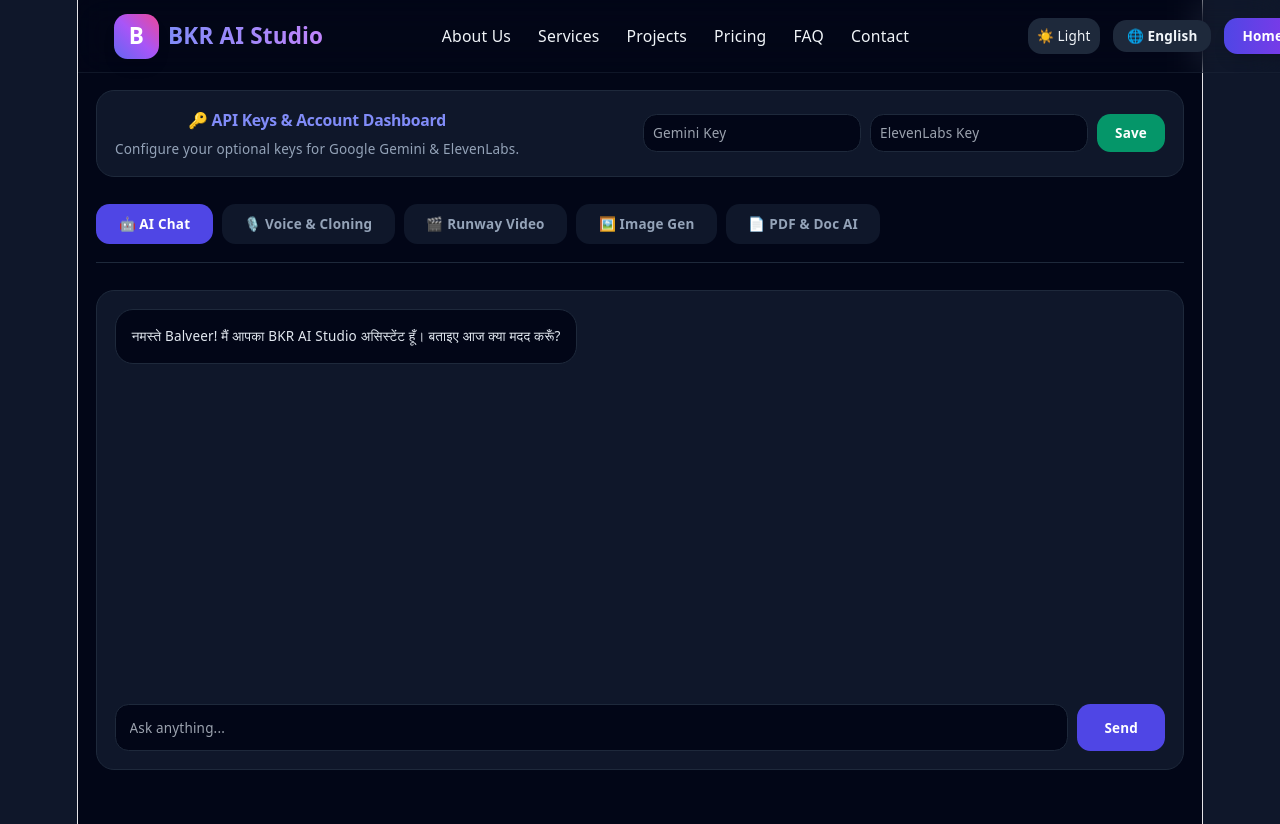
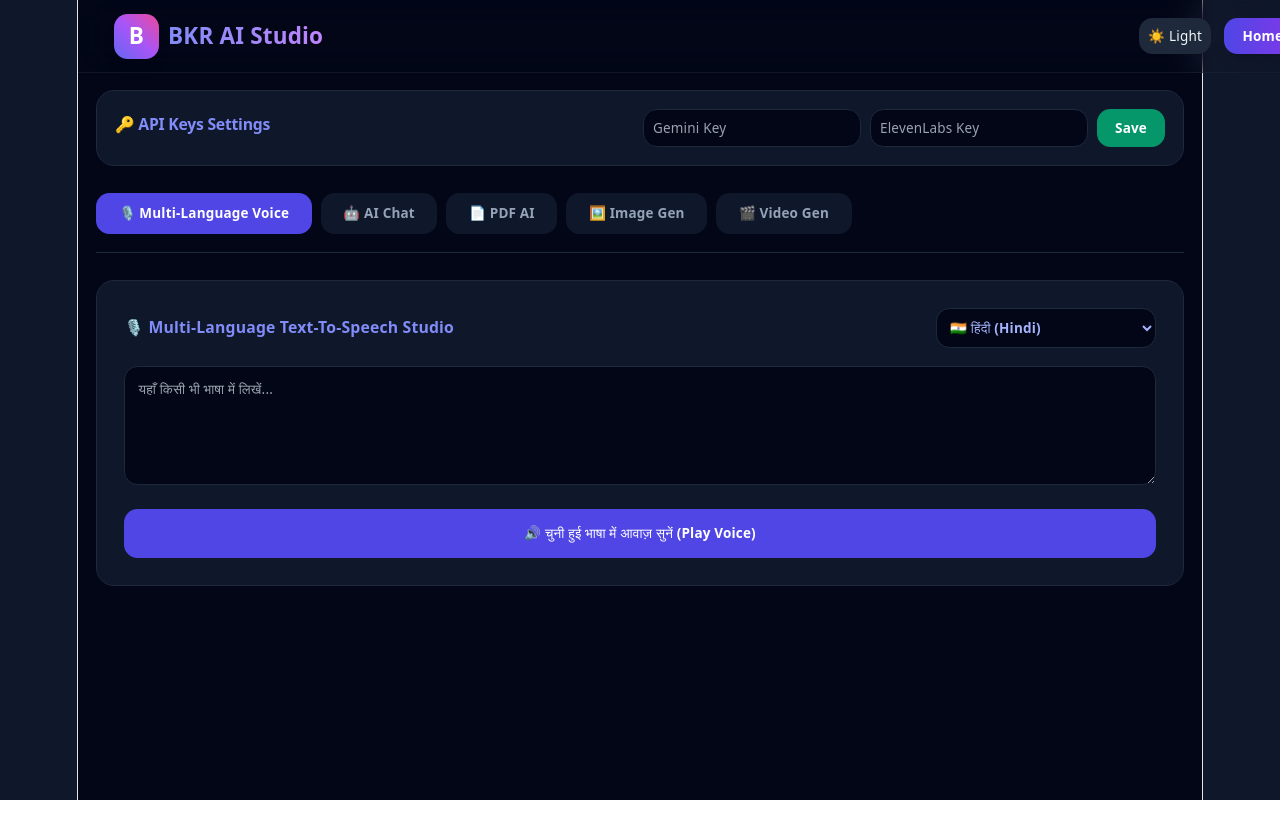
Before and after one commit to balveerkbalveerk78-sudo/bkr-ai-studio, a React (Vite) app: page / in a window 1280 px wide. Both pictures are taken after a click on the button "Open Dashboard 🚀". After the commit the page ends 800 px from the top, so only its background shows below. Built offline with nearby package versions, Linux system fonts and the light colour scheme.

Commit message:
Added multi-language voice support for Hindi English and regional languages

```diff
--- a/src/App.jsx
+++ b/src/App.jsx
@@ -3,9 +3,8 @@
 export default function App() {
   const [lang, setLang] = useState('hi');
   const [theme, setTheme] = useState('dark');
-  const [currentView, setCurrentView] = useState('landing'); // 'landing', 'dashboard', 'login'
-  const [activeTab, setActiveTab] = useState('chat');
-  const [isLoggedIn, setIsLoggedIn] = useState(false);
+  const [currentView, setCurrentView] = useState('landing');
+  const [activeTab, setActiveTab] = useState('voice');
 
   // API Keys
   const [geminiKey, setGeminiKey] = useState(localStorage.getItem('bkr_gemini') || '');
@@ -14,9 +13,15 @@
   // AI Tool States
   const [chatPrompt, setChatPrompt] = useState('');
   const [chatMessages, setChatMessages] = useState([
-    { role: 'ai', content: 'नमस्ते Balveer! मैं आपका BKR AI Studio असिस्टेंट हूँ। बताइए आज क्या मदद करूँ?' }
+    { role: 'ai', content: 'नमस्ते Balveer! मैं आपका BKR AI Studio असिस्टेंट हूँ।' }
   ]);
+
+  // Multi-Language Voice States
   const [voiceText, setVoiceText] = useState('');
+  const [selectedVoiceLang, setSelectedVoiceLang] = useState('hi-IN');
+  const [voiceLoading, setVoiceLoading] = useState(false);
+
+  // Image & PDF
   const [imagePrompt, setImagePrompt] = useState('');
   const [generatedImg, setGeneratedImg] = useState('');
   const [docText, setDocText] = useState('');
@@ -43,12 +48,48 @@
     }
   };
 
-  const handleVoice = () => {
+  // MULTI-LANGUAGE VOICE ENGINE
+  const handleVoice = async () => {
     if (!voiceText.trim()) return;
-    window.speechSynthesis.cancel();
-    const utterance = new SpeechSynthesisUtterance(voiceText);
-    utterance.lang = lang === 'hi' ? 'hi-IN' : 'en-US';
-    window.speechSynthesis.speak(utterance);
+    setVoiceLoading(true);
+
+    let played = false;
+
+    // Try ElevenLabs Multilingual V2 if Key exists
+    if (elevenKey) {
+      try {
+        const res = await fetch('https://api.elevenlabs.io/v1/text-to-speech/21m00Tcm4TlvDq8ikWAM', {
+          method: 'POST',
+          headers: {
+            'Content-Type': 'application/json',
+            'xi-api-key': elevenKey
+          },
+          body: JSON.stringify({
+            text: voiceText,
+            model_id: "eleven_multilingual_v2"
+          })
+        });
+        if (res.ok) {
+          const blob = await res.blob();
+          const audio = new Audio(URL.createObjectURL(blob));
+          audio.play();
+          played = true;
+        }
+      } catch (e) {
+        console.log("ElevenLabs fallback to Browser Speech");
+      }
+    }
+
+    // Direct Browser Multi-Language Speech Engine
+    if (!played) {
+      window.speechSynthesis.cancel();
+      const utterance = new SpeechSynthesisUtterance(voiceText);
+      utterance.lang = selectedVoiceLang;
+      utterance.rate = 0.9;
+      window.speechSynthesis.speak(utterance);
+    }
+
+    setVoiceLoading(false);
   };
 
   const handleImage = () => {
@@ -56,9 +97,22 @@
     setGeneratedImg(`https://image.pollinations.ai/prompt/${encodeURIComponent(imagePrompt)}?width=800&height=500&nologo=true`);
   };
 
-  const handleDocSummary = () => {
-    if (!docText.trim()) return;
-    setDocSummary("📄 डॉक्यूमेंट सारांश: " + docText.substring(0, 150) + "...\n(मुख्य बिंदु सफलतापूर्वक विश्लेषित किए गए)");
+  const handleFileUpload = (e) => {
+    const file = e.target.files[0];
+    if (file) {
+      const reader = new FileReader();
+      reader.onload = (uploadEvent) => setDocText(uploadEvent.target.result);
+      reader.readAsText(file);
+    }
+  };
+
+  const downloadPDF = () => {
+    const content = docSummary || docText;
+    if (!content) return alert('डाउनलोड करने के लिए कोई टेक्स्ट नहीं है!');
+    const printWindow = window.open('', '', 'height=600,width=800');
+    printWindow.document.write('<html><head><title>BKR AI PDF</title></head><body><pre>' + content + '</pre></body></html>');
+    printWindow.document.close();
+    printWindow.print();
   };
 
   return (
@@ -71,21 +125,9 @@
           <span className="text-xl font-bold bg-gradient-to-r from-indigo-400 to-purple-400 bg-clip-text text-transparent">BKR AI Studio</span>
         </div>
 
-        <div className="hidden md:flex space-x-6 text-sm font-medium">
-          <a href="#about" className="hover:text-indigo-400">About Us</a>
-          <a href="#services" className="hover:text-indigo-400">Services</a>
-          <a href="#projects" className="hover:text-indigo-400">Projects</a>
-          <a href="#pricing" className="hover:text-indigo-400">Pricing</a>
-          <a href="#faq" className="hover:text-indigo-400">FAQ</a>
-          <a href="#contact" className="hover:text-indigo-400">Contact</a>
-        </div>
-
         <div className="flex items-center space-x-3">
           <button onClick={() => setTheme(theme === 'dark' ? 'light' : 'dark')} className="p-2 rounded-xl bg-slate-800 text-xs">
             {theme === 'dark' ? '☀️ Light' : '🌙 Dark'}
-          </button>
-          <button onClick={() => setLang(lang === 'hi' ? 'en' : 'hi')} className="px-3 py-1.5 rounded-xl bg-slate-800 text-xs font-semibold">
-            🌐 {lang === 'hi' ? 'English' : 'हिंदी'}
           </button>
           <button onClick={() => setCurrentView(currentView === 'dashboard' ? 'landing' : 'dashboard')} className="px-4 py-2 rounded-xl bg-gradient-to-r from-indigo-600 to-purple-600 text-white font-bold text-xs shadow-lg">
             {currentView === 'dashboard' ? 'Home 🏠' : 'Open Dashboard 🚀'}
@@ -93,117 +135,13 @@
         </div>
       </nav>
 
-      {/* LANDING PAGE VIEW */}
-      {currentView === 'landing' && (
-        <div className="pt-20">
-          {/* HERO SECTION */}
-          <section className="px-6 py-20 text-center max-w-5xl mx-auto space-y-6">
-            <div className="inline-block px-4 py-1.5 rounded-full bg-indigo-500/10 border border-indigo-500/20 text-indigo-400 text-xs font-bold">✨ Next-Gen AI Company & Tools Platform</div>
-            <h1 className="text-4xl sm:text-6xl font-black leading-tight">आर्टिफिशियल इंटेलिजेंस से बदलें अपना व्यवसाय</h1>
-            <p className="text-slate-400 text-base sm:text-lg max-w-2xl mx-auto">AI Chat, Voice Generator, Voice Cloning, Runway Video, Image Generation & Document AI Tools — All in One Premium Dashboard.</p>
-            <div className="flex justify-center gap-4 pt-4">
-              <button onClick={() => setCurrentView('dashboard')} className="px-8 py-3.5 bg-indigo-600 hover:bg-indigo-500 rounded-xl font-bold text-white shadow-xl">Get Started Free 🚀</button>
-              <a href="#services" className="px-8 py-3.5 bg-slate-800 hover:bg-slate-700 rounded-xl font-bold border border-slate-700">Explore Services</a>
-            </div>
-          </section>
-
-          {/* ABOUT US */}
-          <section id="about" className="py-16 px-6 bg-slate-900/50 border-y border-slate-800/50 max-w-6xl mx-auto rounded-3xl my-10">
-            <div className="text-center space-y-3">
-              <h2 className="text-3xl font-bold">👨‍💻 About BKR AI Studio</h2>
-              <p className="text-slate-400 max-w-2xl mx-auto text-sm">We provide cutting-edge AI Solutions, Custom AI Models, Automation, and Web Solutions tailored for businesses, content creators, and developers worldwide.</p>
-            </div>
-          </section>
-
-          {/* SERVICES */}
-          <section id="services" className="py-16 px-6 max-w-6xl mx-auto">
-            <h2 className="text-3xl font-bold text-center mb-12">💼 Our AI Services</h2>
-            <div className="grid md:grid-cols-3 gap-6">
-              {[
-                { title: '🤖 AI Chat & Assistants', desc: 'Custom Gemini & GPT Integrations for business automation.' },
-                { title: '🎙️ ElevenLabs Voice & Cloning', desc: 'Ultra-realistic Text-to-Speech and voice cloning solutions.' },
-                { title: '🎬 Runway AI Video Engine', desc: 'Cinematic AI video generation for ads and filmmaking.' },
-                { title: '🖼️ High-Res AI Image Gen', desc: 'Text-to-Image creation for creative graphics & branding.' },
-                { title: '📄 PDF & Document AI', desc: 'Automated document processing, summary & data extraction.' },
-                { title: '🌐 Web & Full Stack AI Apps', desc: 'Complete modern responsive UI/UX websites & dashboards.' }
-              ].map((s, i) => (
-                <div key={i} className="p-6 bg-slate-900 border border-slate-800 rounded-2xl hover:border-indigo-500 transition-all">
-                  <h3 className="text-lg font-bold text-indigo-400 mb-2">{s.title}</h3>
-                  <p className="text-slate-400 text-xs leading-relaxed">{s.desc}</p>
-                </div>
-              ))}
-            </div>
-          </section>
-
-          {/* PRICING */}
-          <section id="pricing" className="py-16 px-6 max-w-6xl mx-auto text-center">
-            <h2 className="text-3xl font-bold mb-4">💰 Simple Transparent Pricing</h2>
-            <p className="text-slate-400 text-sm mb-12">Choose the plan that fits your business needs.</p>
-            <div className="grid md:grid-cols-3 gap-8">
-              {[
-                { name: 'Starter', price: 'Free', features: ['Basic AI Chat', 'Standard Image Gen', 'Community Support'] },
-                { name: 'Pro Studio', price: '₹999/mo', features: ['ElevenLabs Voice AI', 'Runway Video Access', 'PDF Summary Tools', 'Priority Support'] },
-                { name: 'Enterprise', price: 'Custom', features: ['Custom API Integrations', 'Voice Cloning Engine', 'Dedicated Infrastructure', '24/7 SLA Support'] }
-              ].map((p, i) => (
-                <div key={i} className="p-8 bg-slate-900 border border-slate-800 rounded-3xl space-y-6 flex flex-col justify-between">
-                  <div>
-                    <h3 className="text-xl font-bold">{p.name}</h3>
-                    <div className="text-3xl font-black text-indigo-400 mt-2">{p.price}</div>
-                    <ul className="mt-6 space-y-3 text-xs text-slate-400 text-left">
-                      {p.features.map((f, j) => <li key={j}>✓ {f}</li>)}
-                    </ul>
-                  </div>
-                  <button onClick={() => setCurrentView('dashboard')} className="w-full py-3 bg-indigo-600 rounded-xl font-bold text-xs">Choose Plan</button>
-                </div>
-              ))}
-            </div>
-          </section>
-
-          {/* TESTIMONIALS & FAQ */}
-          <section id="faq" className="py-16 px-6 max-w-4xl mx-auto space-y-8">
-            <h2 className="text-3xl font-bold text-center">❓ Frequently Asked Questions</h2>
-            <div className="space-y-4">
-              <div className="p-4 bg-slate-900 border border-slate-800 rounded-2xl">
-                <h3 className="font-bold text-sm">Q: How do I integrate my own API Keys?</h3>
-                <p className="text-slate-400 text-xs mt-1">A: You can enter your Gemini & ElevenLabs API keys directly inside the Dashboard settings panel.</p>
-              </div>
-              <div className="p-4 bg-slate-900 border border-slate-800 rounded-2xl">
-                <h3 className="font-bold text-sm">Q: Is Voice Cloning supported?</h3>
-                <p className="text-slate-400 text-xs mt-1">A: Yes, via ElevenLabs API integration in the Voice Studio tab.</p>
-              </div>
-            </div>
-          </section>
-
-          {/* CONTACT FORM */}
-          <section id="contact" className="py-16 px-6 max-w-xl mx-auto bg-slate-900 border border-slate-800 rounded-3xl my-12">
-            <h2 className="text-2xl font-bold text-center mb-6">📞 Contact Us</h2>
-            <form onSubmit={e => { e.preventDefault(); alert('Message sent!'); }} className="space-y-4 text-xs">
-              <input type="text" placeholder="Your Name" required className="w-full p-3 bg-slate-950 border border-slate-800 rounded-xl text-white outline-none"/>
-              <input type="email" placeholder="Your Email" required className="w-full p-3 bg-slate-950 border border-slate-800 rounded-xl text-white outline-none"/>
-              <textarea rows="4" placeholder="Your Message..." required className="w-full p-3 bg-slate-950 border border-slate-800 rounded-xl text-white outline-none"></textarea>
-              <button type="submit" className="w-full py-3 bg-indigo-600 font-bold rounded-xl text-white">Send Message 🚀</button>
-            </form>
-          </section>
-
-          {/* FOOTER */}
-          <footer className="border-t border-slate-800 py-8 text-center text-xs text-slate-500">
-            <p>© 2026 BKR AI Studio. All rights reserved. | Responsive & SEO Optimized</p>
-            <div className="flex justify-center space-x-4 mt-3">
-              <span>WhatsApp</span> • <span>Email</span> • <span>Social Media</span>
-            </div>
-          </footer>
-        </div>
-      )}
-
-      {/* USER DASHBOARD VIEW (ALL AI TOOLS) */}
+      {/* DASHBOARD VIEW */}
       {currentView === 'dashboard' && (
         <div className="pt-20 px-4 max-w-6xl mx-auto pb-12">
 
-          {/* USER LOGIN / SETTINGS BAR */}
           <div className="bg-slate-900 border border-slate-800 p-4 rounded-2xl mb-6 flex flex-wrap justify-between items-center gap-4">
             <div>
-              <h2 className="text-sm font-bold text-indigo-400">🔑 API Keys & Account Dashboard</h2>
-              <p className="text-xs text-slate-400">Configure your optional keys for Google Gemini & ElevenLabs.</p>
+              <h2 className="text-sm font-bold text-indigo-400">🔑 API Keys Settings</h2>
             </div>
             <div className="flex gap-2 flex-wrap">
               <input type="password" value={geminiKey} onChange={e => setGeminiKey(e.target.value)} placeholder="Gemini Key" className="p-2 text-xs bg-slate-950 border border-slate-800 rounded-xl text-white"/>
@@ -212,18 +150,45 @@
             </div>
           </div>
 
-          {/* AI TOOL TABS */}
           <div className="flex overflow-x-auto gap-2 pb-4 mb-6 border-b border-slate-800">
             {[
+              { id: 'voice', label: '🎙️ Multi-Language Voice' },
               { id: 'chat', label: '🤖 AI Chat' },
-              { id: 'voice', label: '🎙️ Voice & Cloning' },
-              { id: 'video', label: '🎬 Runway Video' },
+              { id: 'pdf', label: '📄 PDF AI' },
               { id: 'image', label: '🖼️ Image Gen' },
-              { id: 'pdf', label: '📄 PDF & Doc AI' }
+              { id: 'video', label: '🎬 Video Gen' }
             ].map(tab => (
               <button key={tab.id} onClick={() => setActiveTab(tab.id)} className={`px-5 py-2.5 rounded-xl text-xs font-bold whitespace-nowrap ${activeTab === tab.id ? 'bg-indigo-600 text-white' : 'bg-slate-900 text-slate-400'}`}>{tab.label}</button>
             ))}
           </div>
+
+          {/* MULTI-LANGUAGE VOICE TAB */}
+          {activeTab === 'voice' && (
+            <div className="bg-slate-900 border border-slate-800 rounded-2xl p-6 space-y-4">
+              <div className="flex justify-between items-center flex-wrap gap-2">
+                <h3 className="text-sm font-bold text-indigo-400">🎙️ Multi-Language Text-To-Speech Studio</h3>
+
+                {/* LANGUAGE SELECTOR */}
+                <select value={selectedVoiceLang} onChange={e => setSelectedVoiceLang(e.target.value)} className="p-2 bg-slate-950 border border-slate-800 text-xs text-indigo-300 rounded-xl outline-none font-bold">
+                  <option value="hi-IN">🇮🇳 हिंदी (Hindi)</option>
+                  <option value="en-US">🇺🇸 English (US)</option>
+                  <option value="en-IN">🇮🇳 English (Indian Accent)</option>
+                  <option value="es-ES">🇪🇸 Spanish (Español)</option>
+                  <option value="fr-FR">🇫🇷 French (Français)</option>
+                  <option value="de-DE">🇩🇪 German (Deutsch)</option>
+                  <option value="mr-IN">🇮🇳 मराठी (Marathi)</option>
+                  <option value="bn-IN">🇮🇳 বাংলা (Bengali)</option>
+                  <option value="ta-IN">🇮🇳 தமிழ் (Tamil)</option>
+                  <option value="ar-SA">🇸🇦 Arabic (العربية)</option>
+                </select>
+              </div>
+
+              <textarea rows="5" value={voiceText} onChange={e => setVoiceText(e.target.value)} placeholder="यहाँ किसी भी भाषा में लिखें..." className="w-full p-3 text-xs bg-slate-950 border border-slate-800 rounded-xl text-white outline-none"/>
+              <button onClick={handleVoice} className="w-full py-3.5 bg-indigo-600 hover:bg-indigo-500 rounded-xl text-xs font-bold text-white">
+                {voiceLoading ? 'जनरेट हो रहा है...' : '🔊 चुनी हुई भाषा में आवाज़ सुनें (Play Voice)'}
+              </button>
+            </div>
+          )}
 
           {/* CHAT TAB */}
           {activeTab === 'chat' && (
@@ -231,7 +196,7 @@
               <div className="flex-1 overflow-y-auto space-y-3 pr-1">
                 {chatMessages.map((m, i) => (
                   <div key={i} className={`flex ${m.role === 'user' ? 'justify-end' : 'justify-start'}`}>
-                    <div className={`max-w-[85%] p-3.5 rounded-2xl text-xs leading-relaxed ${m.role === 'user' ? 'bg-indigo-600 text-white' : 'bg-slate-950 border border-slate-800 text-slate-200'}`}>{m.content}</div>
+                    <div className={`max-w-[85%] p-3.5 rounded-2xl text-xs ${m.role === 'user' ? 'bg-indigo-600 text-white' : 'bg-slate-950 border border-slate-800 text-slate-200'}`}>{m.content}</div>
                   </div>
                 ))}
               </div>
@@ -242,45 +207,38 @@
             </div>
           )}
 
-          {/* VOICE & CLONING TAB */}
-          {activeTab === 'voice' && (
+          {/* PDF TAB */}
+          {activeTab === 'pdf' && (
             <div className="bg-slate-900 border border-slate-800 rounded-2xl p-6 space-y-4">
-              <h3 className="text-sm font-bold text-indigo-400">🎙️ ElevenLabs Text-To-Speech & Voice Cloning Engine</h3>
-              <textarea rows="4" value={voiceText} onChange={e => setVoiceText(e.target.value)} placeholder="यहाँ टेक्स्ट लिखें..." className="w-full p-3 text-xs bg-slate-950 border border-slate-800 rounded-xl text-white outline-none"/>
-              <button onClick={handleVoice} className="w-full py-3 bg-indigo-600 rounded-xl text-xs font-bold text-white">🔊 Generate Voice (Play Audio)</button>
+              <div className="flex justify-between items-center">
+                <h3 className="text-sm font-bold text-indigo-400">📄 AI PDF & Doc Reader</h3>
+                <label className="px-4 py-2 bg-slate-800 text-xs font-bold rounded-xl cursor-pointer border border-slate-700 text-white">
+                  📁 Upload File <input type="file" onChange={handleFileUpload} className="hidden" />
+                </label>
+              </div>
+              <textarea rows="5" value={docText} onChange={e => setDocText(e.target.value)} placeholder="यहाँ पाठ लिखें..." className="w-full p-3 text-xs bg-slate-950 border border-slate-800 rounded-xl text-white outline-none"/>
+              <button onClick={downloadPDF} className="w-full py-3 bg-emerald-600 rounded-xl text-xs font-bold text-white">📥 Download PDF</button>
             </div>
           )}
 
-          {/* RUNWAY VIDEO TAB */}
-          {activeTab === 'video' && (
-            <div className="bg-slate-900 border border-slate-800 rounded-2xl p-6 space-y-4">
-              <h3 className="text-sm font-bold text-indigo-400">🎬 Runway AI Video Generator</h3>
-              <input type="text" placeholder="Describe video prompt..." className="w-full p-3 text-xs bg-slate-950 border border-slate-800 rounded-xl text-white outline-none"/>
-              <button onClick={() => alert('Video generation initialized.')} className="w-full py-3 bg-purple-600 rounded-xl text-xs font-bold text-white">Generate Video</button>
-            </div>
-          )}
-
-          {/* IMAGE GEN TAB */}
+          {/* IMAGE TAB */}
           {activeTab === 'image' && (
             <div className="bg-slate-900 border border-slate-800 rounded-2xl p-6 space-y-4">
               <div className="flex gap-2">
-                <input type="text" value={imagePrompt} onChange={e => setImagePrompt(e.target.value)} placeholder="Prompt: Futuristic Cyberpunk City..." className="flex-1 p-3 text-xs bg-slate-950 border border-slate-800 rounded-xl text-white outline-none"/>
+                <input type="text" value={imagePrompt} onChange={e => setImagePrompt(e.target.value)} placeholder="Prompt..." className="flex-1 p-3 text-xs bg-slate-950 border border-slate-800 rounded-xl text-white outline-none"/>
                 <button onClick={handleImage} className="px-6 bg-purple-600 rounded-xl text-xs font-bold text-white">Generate</button>
               </div>
               {generatedImg && <img src={generatedImg} alt="AI" className="w-full rounded-2xl mt-4 border border-slate-800 max-h-[400px] object-cover"/>}
             </div>
           )}
 
-          {/* PDF & DOC AI TAB */}
-          {activeTab === 'pdf' && (
-            <div className="bg-slate-900 border border-slate-800 rounded-2xl p-6 space-y-4">
-              <h3 className="text-sm font-bold text-indigo-400">📄 AI PDF & Document Summarizer</h3>
-              <textarea rows="5" value={docText} onChange={e => setDocText(e.target.value)} placeholder="यहाँ अपना डॉक्यूमेंट या पैराग्राफ पेस्ट करें..." className="w-full p-3 text-xs bg-slate-950 border border-slate-800 rounded-xl text-white outline-none"/>
-              <button onClick={handleDocSummary} className="w-full py-3 bg-indigo-600 rounded-xl text-xs font-bold text-white">Analyze & Summarize Document</button>
-              {docSummary && <div className="p-4 bg-slate-950 border border-slate-800 rounded-xl text-xs text-slate-300 whitespace-pre-line">{docSummary}</div>}
-            </div>
-          )}
+        </div>
+      )}
 
+      {currentView === 'landing' && (
+        <div className="pt-24 px-6 text-center max-w-4xl mx-auto space-y-6">
+          <h1 className="text-5xl font-black">BKR AI Studio</h1>
+          <button onClick={() => setCurrentView('dashboard')} className="px-8 py-3.5 bg-indigo-600 rounded-xl font-bold text-white shadow-xl">Open Multi-Language App 🚀</button>
         </div>
       )}
 
```
